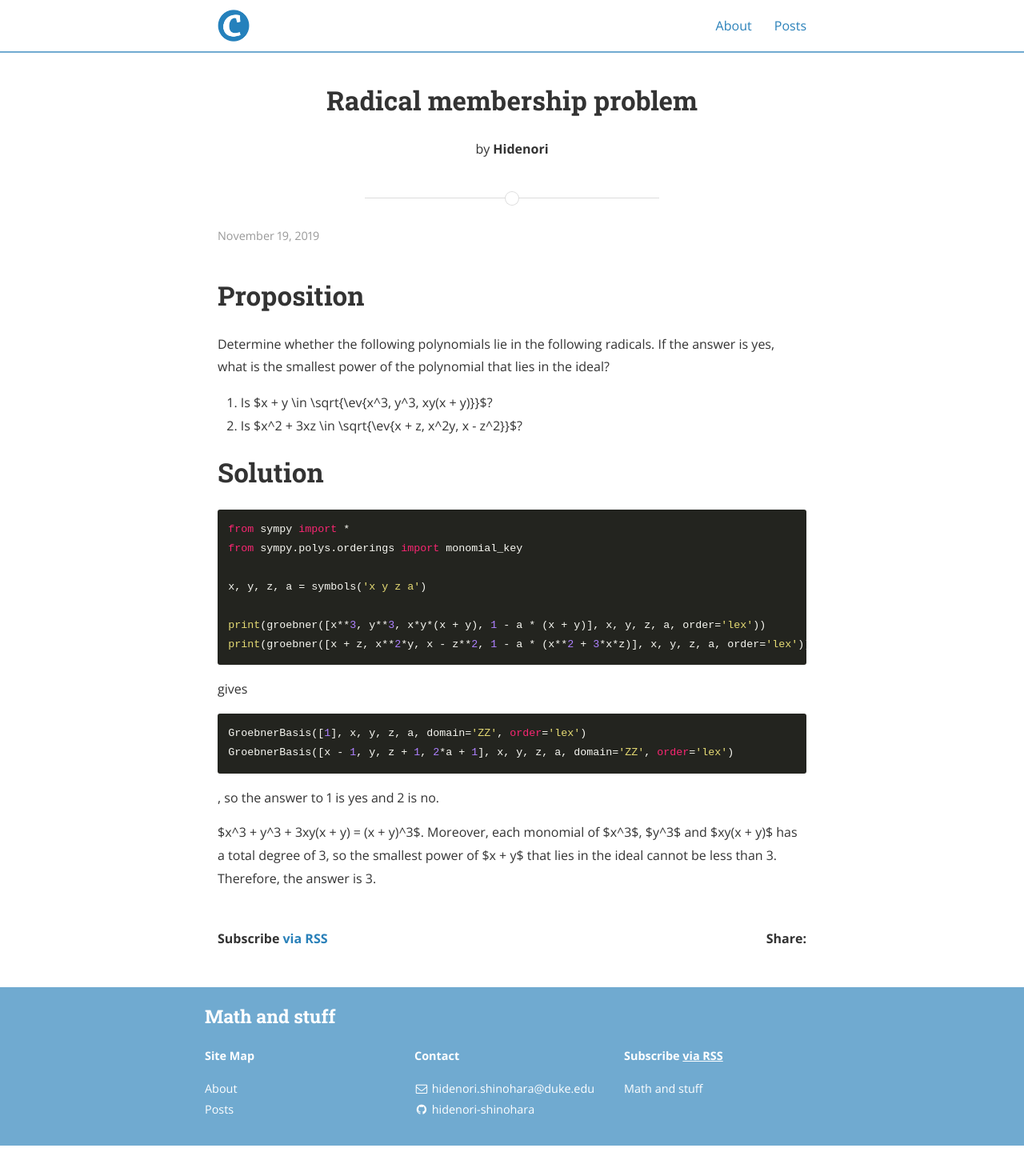
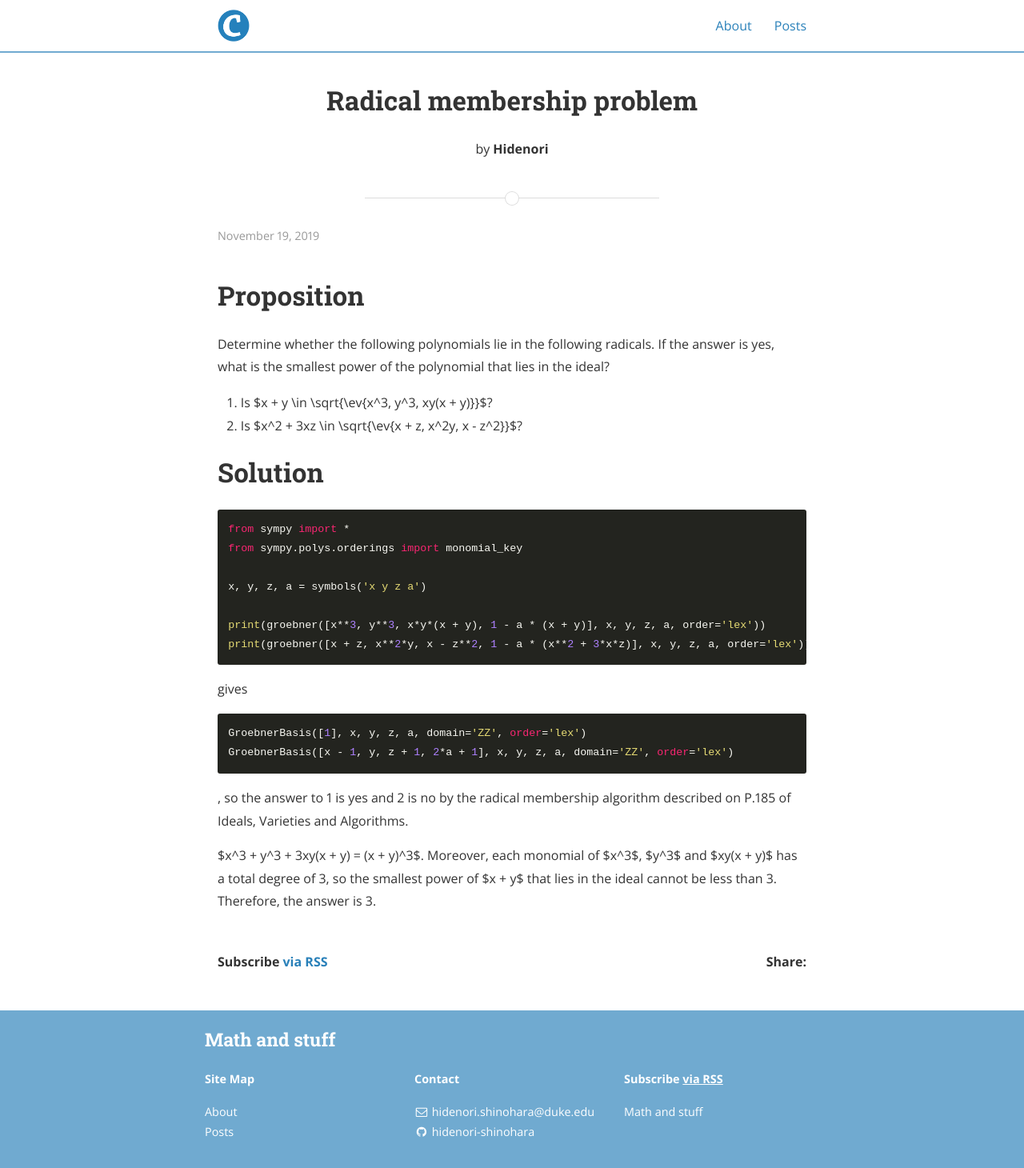
Before and after one commit to hidenori-shinohara/hidenori-shinohara.github.io, a Jekyll site: the page built from _posts/ideals_varieties_and_algorithms/chapter4/section2/2019-11-19-radical-membership-ex-4-2-7.md, in a window 1280 px wide. Shown: the whole page at 80% size. Built offline with Jekyll 4.4.1, drawn with Linux system fonts in a browser that asks for light colours; nearby versions of some CDN libraries; before the commit the page ends 1432 px from its top, so only the background shows below that.

Commit message:
Add a reference

```diff
--- a/_posts/ideals_varieties_and_algorithms/chapter4/section2/2019-11-19-radical-membership-ex-4-2-7.md
+++ b/_posts/ideals_varieties_and_algorithms/chapter4/section2/2019-11-19-radical-membership-ex-4-2-7.md
@@ -27,7 +27,7 @@ gives
     GroebnerBasis([1], x, y, z, a, domain='ZZ', order='lex')
     GroebnerBasis([x - 1, y, z + 1, 2*a + 1], x, y, z, a, domain='ZZ', order='lex')
 
-, so the answer to 1 is yes and 2 is no.
+, so the answer to 1 is yes and 2 is no by the radical membership algorithm described on P.185 of Ideals, Varieties and Algorithms.
 
 $x^3 + y^3 + 3xy(x + y) = (x + y)^3$.
 Moreover, each monomial of $x^3$, $y^3$ and $xy(x + y)$ has a total degree of 3, so the smallest power of $x + y$ that lies in the ideal cannot be less than 3.
```
